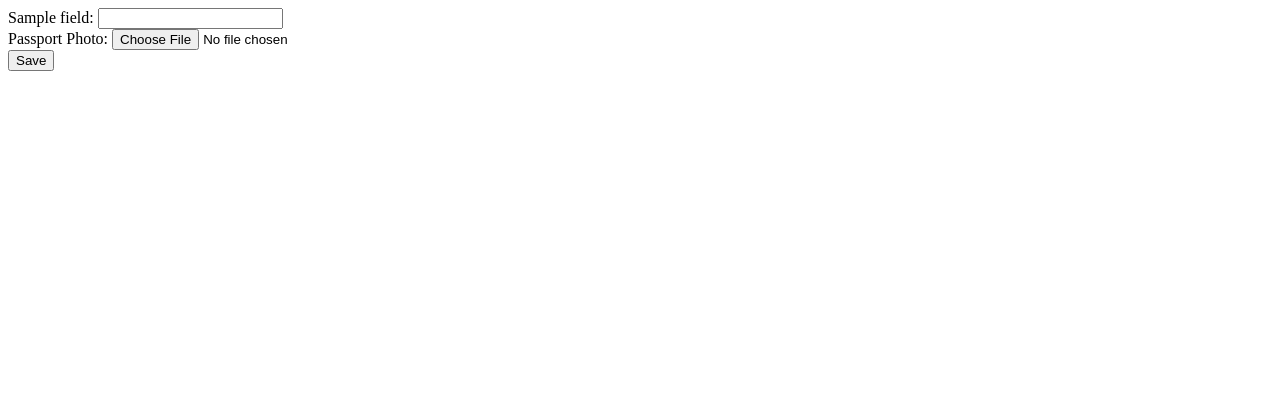
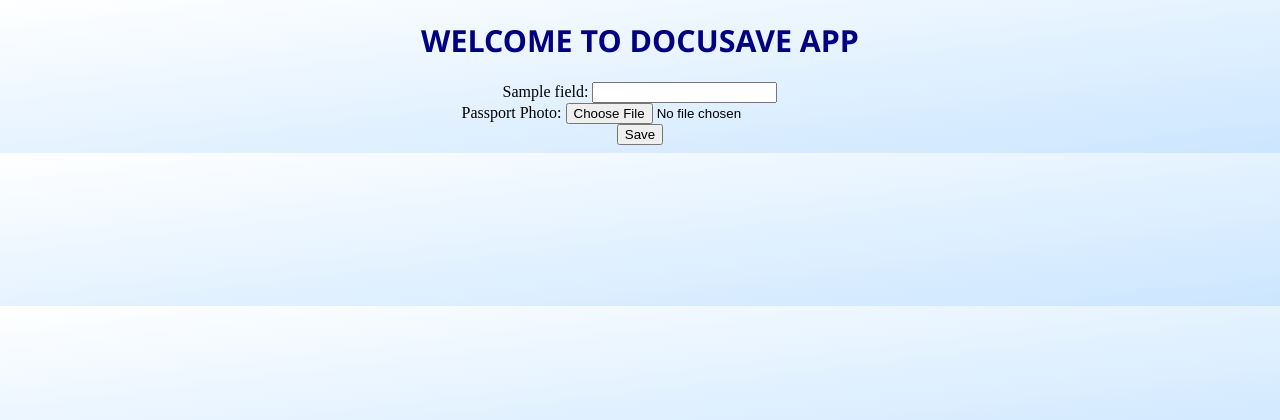
Before and after one commit to kinyuaWanjohi/devops, a Flask app: template templates/second_page.html in a window 1280 px wide. Shown: the top 420 px of the page. Run offline with Flask 2, Linux system fonts and the light colour scheme; the template is opened without the code that fills it: most values are stand-ins (such as "Sample title", 1, 10 or a date in 2020).

Commit message:
updates on website

```diff
--- a/templates/second_page.html
+++ b/templates/second_page.html
@@ -4,8 +4,30 @@
     <meta charset="UTF-8">
     <meta name="viewport" content="width=device-width, initial-scale=1.0">
     <title>Second Page</title>
+    <style>
+        body {
+            background: linear-gradient(to bottom right, #ffffff, #cce6ff);
+            text-align: center;
+        }
+
+        h1 {
+            font-family: 'Segoe UI', Tahoma, Geneva, Verdana, sans-serif;
+            color: #000080;
+            animation: text-animation 3s ease-in-out infinite alternate;
+        }
+
+        @keyframes text-animation {
+            0% {
+                font-size: 30px;
+            }
+            100% {
+                font-size: 35px;
+            }
+        }
+    </style>
 </head>
 <body>
+    <h1>WELCOME TO DOCUSAVE APP</h1>
     <form>
         {% for field in fields %}
             <label for="{{ field|lower }}">{{ field }}:</label>
```
